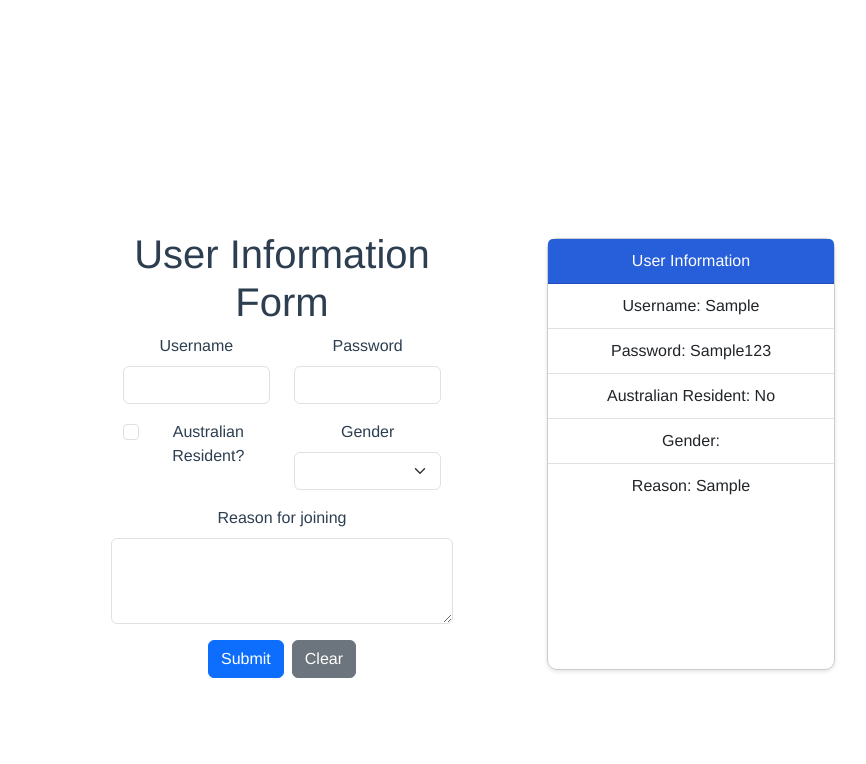
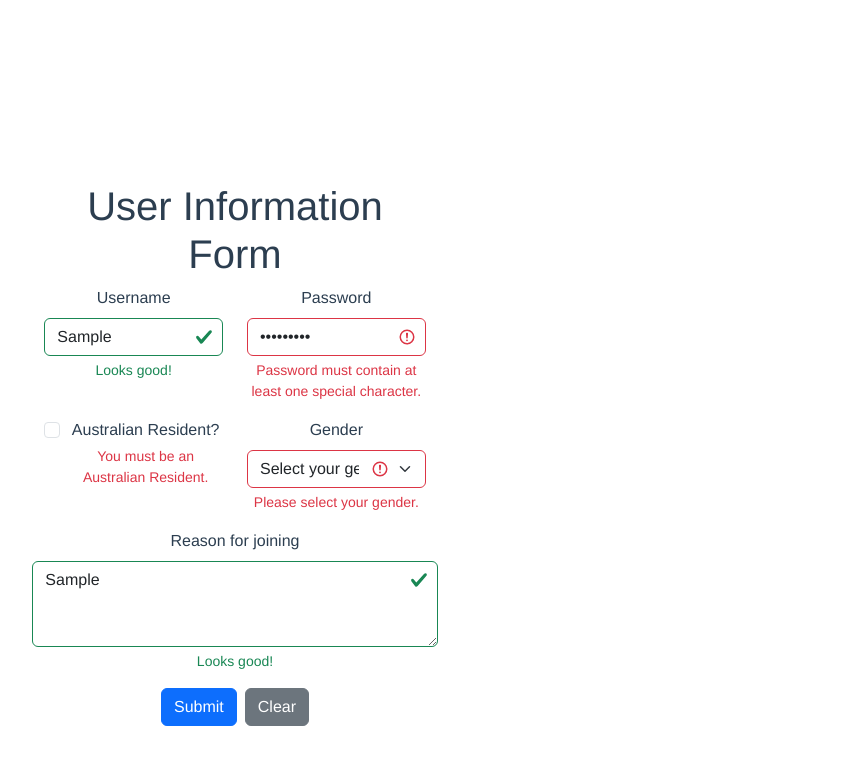
Before and after one commit to ChenZijian0801/FIT5032_2025_Zijian_Chen_35524367, a Vue app: page / in a window 1280 px wide. Both pictures are taken after typing "Sample", "Sample123", "Sample" into the empty fields and a click on the button "Submit". Shown: the top 764 px of the page, without its empty margins (101-967 px from the left). Built offline with nearby package versions, Linux system fonts and the light colour scheme.

Commit message:
week 4 version

```diff
--- a/package.json
+++ b/package.json
@@ -11,7 +11,9 @@
     "format": "prettier --write src/"
   },
   "dependencies": {
+    "@primevue/themes": "^4.3.6",
     "bootstrap": "^5.3.7",
+    "primevue": "^4.3.6",
     "vue": "^3.5.17"
   },
   "devDependencies": {
--- a/src/components/Form.vue
+++ b/src/components/Form.vue
@@ -5,68 +5,130 @@
         <h1 class="text-center">User Information Form</h1>
         <form @submit.prevent="submitForm">
           <div class="row mb-3">
-            <div class="col-md-6">
+            <div class="col-12 col-sm-6">
               <label for="username" class="form-label">Username</label>
-              <input type="text" class="form-control" id="username" v-model="formData.username">
+              <input
+                type="text"
+                class="form-control"
+                :class="{ 'is-invalid': errors.username, 'is-valid': validationStatus.username === true && !errors.username }"
+                id="username"
+                v-model="formData.username"
+                @blur="validateField('username', formData.username)"
+              >
+              <div v-if="errors.username" class="invalid-feedback">
+                {{ errors.username }}
               </div>
-            <div class="col-md-6">
+              <div v-if="validationStatus.username === true && !errors.username" class="valid-feedback">
+                Looks good!
+              </div>
+            </div>
+            <div class="col-12 col-sm-6">
               <label for="password" class="form-label">Password</label>
-              <input type="password" class="form-control" id="password" v-model="formData.password">
+              <input
+                type="password"
+                class="form-control"
+                :class="{ 'is-invalid': errors.password, 'is-valid': validationStatus.password === true && !errors.password }"
+                id="password"
+                v-model="formData.password"
+                @blur="validateField('password', formData.password)"
+              >
+              <div v-if="errors.password" class="invalid-feedback">
+                {{ errors.password }}
+              </div>
+              <div v-if="validationStatus.password === true && !errors.password" class="valid-feedback">
+                Looks good!
+              </div>
             </div>
           </div>
           <div class="row mb-3">
-            <div class="col-md-6">
+            <div class="col-12 col-sm-6">
               <div class="form-check">
-                <input type="checkbox" class="form-check-input"
+                <input
+                  type="checkbox"
+                  class="form-check-input"
                   id="isAustralian"
-                    v-model="formData.isAustralian">
-                <label class="form-check-label" for="isAustralian">Australian
-                  Resident?</label>
+                  v-model="formData.isAustralian"
+                  @change="validateField('isAustralian', formData.isAustralian)"
+                >
+                <label class="form-check-label" for="isAustralian">Australian Resident?</label>
+                <div v-if="errors.isAustralian" class="invalid-feedback d-block">
+                  {{ errors.isAustralian }}
                 </div>
               </div>
-            <div class="col-md-6">
+            </div>
+            <div class="col-12 col-sm-6">
               <label for="gender" class="form-label">Gender</label>
-              <select class="form-select" id="gender" v-model="formData.gender">
+              <select
+                class="form-select"
+                :class="{ 'is-invalid': errors.gender, 'is-valid': validationStatus.gender === true && !errors.gender }"
+                id="gender"
+                v-model="formData.gender"
+                @blur="validateField('gender', formData.gender)"
+                @change="validateField('gender', formData.gender)"
+              >
+                <option value="" disabled selected>Select your gender</option>
                 <option value="male">Male</option>
                 <option value="female">Female</option>
                 <option value="other">Other</option>
               </select>
+              <div v-if="errors.gender" class="invalid-feedback">
+                {{ errors.gender }}
+              </div>
+              <div v-if="validationStatus.gender === true && !errors.gender" class="valid-feedback">
+                Looks good!
+              </div>
             </div>
           </div>
           <div class="row mb-3">
             <label for="reason" class="form-label">Reason for joining</label>
-            <textarea class="form-control" id="reason" rows="3" v-model="formData.reason"></textarea>
+            <textarea
+              class="form-control"
+              :class="{ 'is-invalid': errors.reason, 'is-valid': validationStatus.reason === true && !errors.reason }"
+              id="reason"
+              rows="3"
+              v-model="formData.reason"
+              @blur="validateField('reason', formData.reason)"
+            ></textarea>
+            <div v-if="errors.reason" class="invalid-feedback">
+              {{ errors.reason }}
+            </div>
+            <div v-if="validationStatus.reason === true && !errors.reason" class="valid-feedback">
+              Looks good!
+            </div>
           </div>
           <div class="text-center">
             <button type="submit" class="btn btn-primary me-2">Submit</button>
-            <button type="button" class="btn btn-secondary"
-              @click="clearForm">Clear</button>
+            <button type="button" class="btn btn-secondary" @click="clearForm">Clear</button>
           </div>
         </form>
       </div>
     </div>
-  </div>
 
     <div class="row mt-5" v-if="submittedCards.length">
-   <div class="d-flex flex-wrap justify-content-start">
-      <div v-for="(card, index) in submittedCards" :key="index" class="card m-2" style="width: 18rem;">
-         <div class="card-header">
-            User Information
-         </div>
-         <ul class="list-group list-group-flush">
-            <li class="list-group-item">Username: {{ card.username }}</li>
-            <li class="list-group-item">Password: {{ card.password }}</li>
-            <li class="list-group-item">Australian Resident: {{ card.isAustralian ? 'Yes' : 'No' }}</li>
-            <li class="list-group-item">Gender: {{ card.gender }}</li>
-            <li class="list-group-item">Reason: {{ card.reason }}</li>
-         </ul>
+      <div class="col-12">
+        <h2 class="text-center mb-3">Submitted User Information</h2>
+        <DataTable :value="submittedCards" responsiveLayout="scroll" class="p-datatable-sm">
+          <Column field="username" header="Username"></Column>
+          <Column field="password" header="Password"></Column>
+          <Column header="Australian Resident">
+            <template #body="slotProps">
+              {{ slotProps.data.isAustralian ? 'Yes' : 'No' }}
+            </template>
+          </Column>
+          <Column field="gender" header="Gender"></Column>
+          <Column field="reason" header="Reason"></Column>
+        </DataTable>
       </div>
     </div>
   </div>
 </template>
 
 <script setup>
-import { ref } from 'vue';
+import { ref, watch } from 'vue';
+
+import DataTable from 'primevue/datatable';
+import Column from 'primevue/column';
+
 const formData = ref({
     username: '',
     password: '',
@@ -77,12 +139,121 @@ const formData = ref({
 
 const submittedCards = ref([]);
 
+const errors = ref({
+    username: null,
+    password: null,
+    isAustralian: null,
+    reason: null,
+    gender: null
+});
+
+const validationStatus = ref({
+    username: null,
+    password: null,
+    isAustralian: null,
+    reason: null,
+    gender: null
+});
+
+const validateField = (fieldName, value) => {
+    let isValid = true;
+    let errorMessage = null;
+
+    switch (fieldName) {
+        case 'username':
+            if (value === null || value.length < 3) {
+                isValid = false;
+                errorMessage = 'Username must be at least 3 characters.';
+            }
+            break;
+        case 'password':
+            if (value === null || value.length < 8) {
+                isValid = false;
+                errorMessage = 'Password must be at least 8 characters long.';
+            } else if (!/[A-Z]/.test(value)) {
+                isValid = false;
+                errorMessage = 'Password must contain at least one uppercase letter.';
+            } else if (!/[a-z]/.test(value)) {
+                isValid = false;
+                errorMessage = 'Password must contain at least one lowercase letter.';
+            } else if (!/\d/.test(value)) {
+                isValid = false;
+                errorMessage = 'Password must contain at least one digit.';
+            } else if (!/[!@#$%^&*()_+\-=[\]{};':"\\|,.<>/?]/.test(value)) {
+                isValid = false;
+                errorMessage = 'Password must contain at least one special character.';
+            }
+            break;
+        case 'isAustralian':
+
+             if (!value) {
+                 isValid = false;
+                errorMessage = 'You must be an Australian Resident.';
+            }
+            break;
+        case 'reason':
+            if (value === null || value.trim() === '') {
+                isValid = false;
+                errorMessage = 'Reason for joining is required.';
+            }
+            break;
+        case 'gender':
+            if (value === null || value === '') {
+                isValid = false;
+                errorMessage = 'Please select your gender.';
+            }
+            break;
+        default:
+            break;
+    }
+
+    validationStatus.value[fieldName] = isValid;
+    errors.value[fieldName] = errorMessage;
+    return isValid;
+};
+
+
+watch(() => formData.value.username, (newValue) => {
+    validateField('username', newValue);
+});
+
+watch(() => formData.value.password, (newValue) => {
+    validateField('password', newValue);
+});
+
+watch(() => formData.value.isAustralian, (newValue) => {
+    validateField('isAustralian', newValue);
+});
+
+watch(() => formData.value.reason, (newValue) => {
+    validateField('reason', newValue);
+});
+
+watch(() => formData.value.gender, (newValue) => {
+    validateField('gender', newValue);
+});
+
 const submitForm = () => {
+    let isFormValid = true;
+
+
+    for (const fieldName in formData.value) {
+        const fieldIsValid = validateField(fieldName, formData.value[fieldName]);
+        if (!fieldIsValid) {
+            isFormValid = false;
+        }
+    }
+
+    if (isFormValid) {
         submittedCards.value.push({
             ...formData.value
         });
         clearForm();
+    } else {
+        console.log("Form has validation errors. Please correct them before submitting.");
+    }
 };
+
 const clearForm = () => {
     formData.value = {
         username: '',
@@ -91,22 +262,23 @@ const clearForm = () => {
         reason: '',
         gender: ''
     };
+
+    for (const field in validationStatus.value) {
+        validationStatus.value[field] = null;
+        errors.value[field] = null;
+    }
 };
 </script>
 
 <style scoped>
-   .card {
-   border: 1px solid #ccc;
-   border-radius: 10px;
-   box-shadow: 0 2px 4px rgba(0, 0, 0, 0.1);
+
+    /* Basic styling for DataTable to match the overall theme if needed */
+    .p-datatable {
+      font-size: 0.9rem; /* Adjust font size */
     }
-   .card-header {
-   background-color: #275FDA;
-   color: white;
-   padding: 10px;
-   border-radius: 10px 10px 0 0;
-   }
-   .list-group-item {
-   padding: 10px;
+    .p-datatable-thead > tr > th {
+      background-color: #275FDA !important; /* Match header color to previous card header */
+      color: white !important;
+      padding: 0.75rem;
     }
 </style>
```
Also changed, not shown: 1 other file (tests, documents, lock files or other folders). Lines whose indentation alone changed are shown as unchanged.
